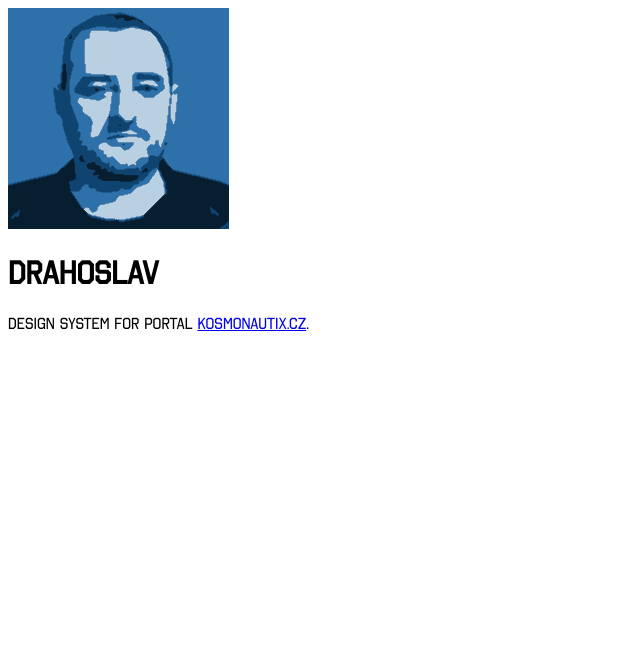
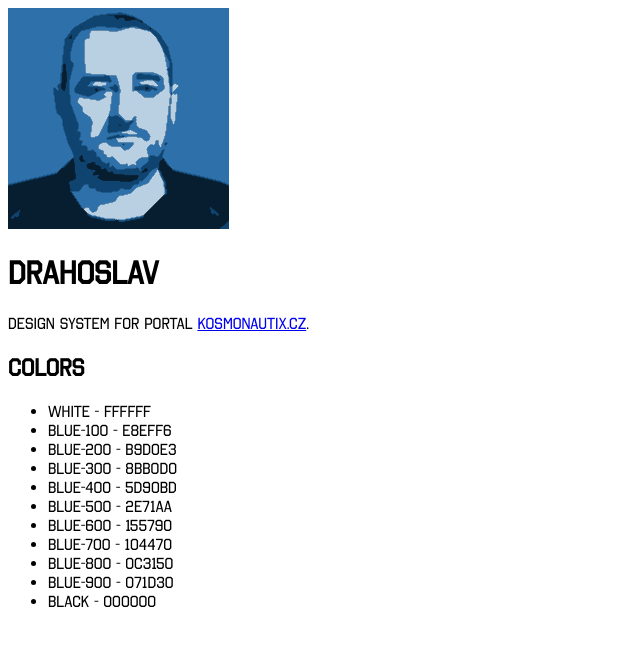
Before and after one commit to dusanpirosik/drahoslav, a plain HTML site: page index.html in a window 1280 px wide. Shown: the whole page, without its empty margins (0-640 px from the left). Drawn offline with Linux system fonts and the light colour scheme.

Commit message:
Add colors using in design system

```diff
--- a/index.html
+++ b/index.html
@@ -9,6 +9,20 @@
     <body>
         <img src="public/images/drahoslav.png" alt="Drahoslav">
         <h1>Drahoslav</h1>
-        <p>Design system for portal <a href="https://kosmonautix.cz">Kosmonautix.cz</a>.</p>
+        <p>Design system for portal <a href="https://kosmonautix.cz" target="_blank">Kosmonautix.cz</a>.</p>
+        <h2>Colors</h2>
+        <ul>
+            <li>white - FFFFFF</li>
+            <li>blue-100 - E8EFF6</li>
+            <li>blue-200 - B9D0E3</li>
+            <li>blue-300 - 8BB0D0</li>
+            <li>blue-400 - 5D90BD</li>
+            <li>blue-500 - 2E71AA</li>
+            <li>blue-600 - 155790</li>
+            <li>blue-700 - 104470</li>
+            <li>blue-800 - 0C3150</li>
+            <li>blue-900 - 071D30</li>
+            <li>black - 000000</li>
+        </ul>
     </body>
 </html>
```
